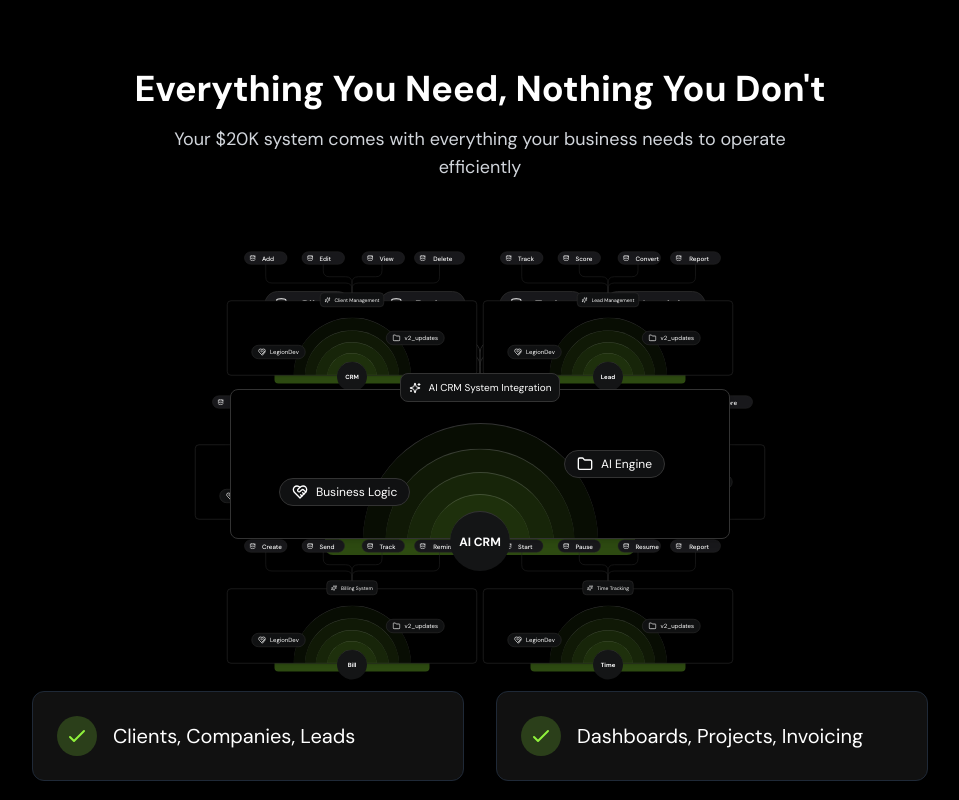
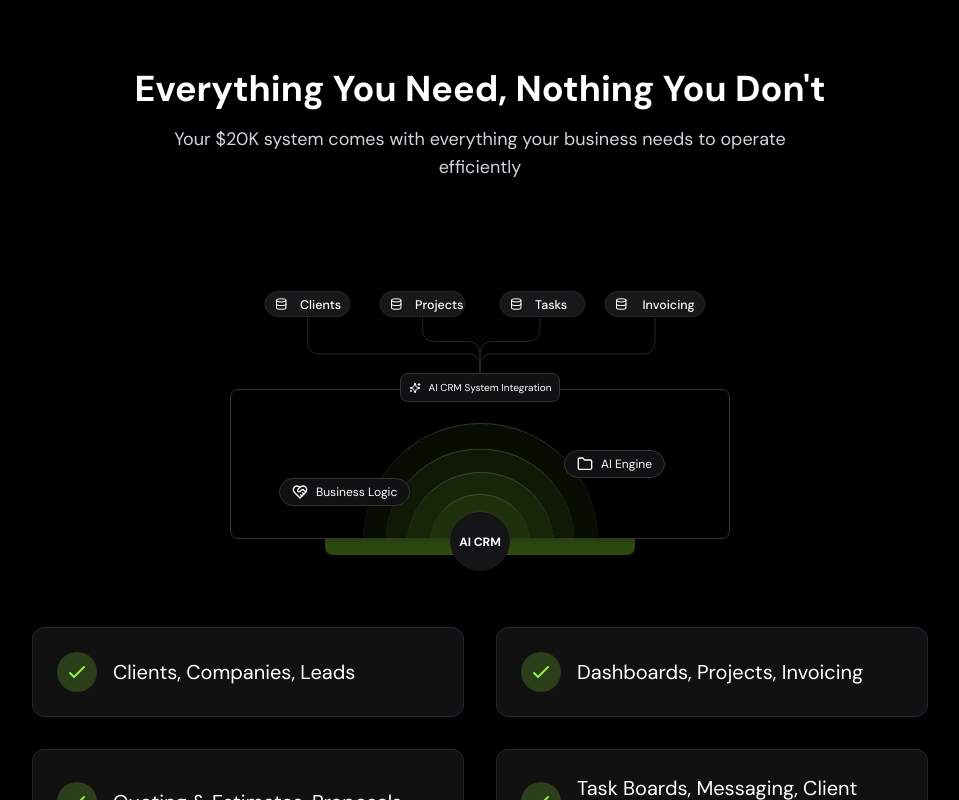
Before and after one commit to adamfromAPGsoftware/apg-lander, a React (Vite) app: page / in a window 1280 px wide. Shown: the part 4400-5200 px from the top of the page, without its empty margins (160-1119 px from the left). Built offline with nearby package versions, Linux system fonts and the light colour scheme.

Commit message:
Reverted to commit e0ae2d49deec379f7579cdec0de3ba0b57fa8adb

```diff
--- a/src/components/Features.tsx
+++ b/src/components/Features.tsx
@@ -1,7 +1,6 @@
 
 import React from 'react';
 import DatabaseWithRestApi from "@/components/ui/database-with-rest-api";
-import { Users, TrendingUp, ListChecks, Receipt, FileText, Truck, Wallet, Clock, Currency } from "lucide-react";
 
 const Features = () => {
   const featuresList = [
@@ -11,20 +10,6 @@ const Features = () => {
     "Task Boards, Messaging, Client Portals",
     "Vector DB Sync, AI Agents Ready",
     "First Bi-Weekly Sprint included"
-  ];
-
-  // Define the list of nodes feeding into the AI CRM
-  const crmNodes = [
-    { name: "Clients", icon: <Users size={16} /> },
-    { name: "Leads", icon: <TrendingUp size={16} /> },
-    { name: "Tasks", icon: <ListChecks size={16} /> },
-    { name: "Invoices", icon: <Receipt size={16} /> },
-    { name: "Proposals", icon: <FileText size={16} /> },
-    { name: "Scope Docs", icon: <FileText size={16} /> },
-    { name: "Transactions", icon: <Currency size={16} /> },
-    { name: "Suppliers", icon: <Truck size={16} /> },
-    { name: "Bills", icon: <Wallet size={16} /> },
-    { name: "Timesheets", icon: <Clock size={16} /> },
   ];
 
   return (
@@ -37,8 +22,6 @@ const Features = () => {
       </div>
 
       <div className="flex flex-col items-center mb-12">
-        {/* Central AI CRM System */}
-        <div className="relative mb-16">
         <DatabaseWithRestApi
           title="AI CRM System Integration"
           circleText="AI CRM"
@@ -54,98 +37,6 @@ const Features = () => {
             second: "AI Engine"
           }}
         />
-
-          {/* Surrounding node components */}
-          <div className="absolute -top-24 -left-32">
-            <DatabaseWithRestApi
-              className="scale-50"
-              circleText="CRM"
-              title="Client Management"
-              lightColor="#6E59A5"
-              badgeTexts={{
-                first: "Add",
-                second: "Edit",
-                third: "View",
-                fourth: "Delete"
-              }}
-            />
-          </div>
-
-          <div className="absolute -top-24 -right-32">
-            <DatabaseWithRestApi
-              className="scale-50"
-              circleText="Lead"
-              title="Lead Management"
-              lightColor="#F97316"
-              badgeTexts={{
-                first: "Track",
-                second: "Score",
-                third: "Convert",
-                fourth: "Report"
-              }}
-            />
-          </div>
-
-          <div className="absolute top-12 -left-40">
-            <DatabaseWithRestApi
-              className="scale-50"
-              circleText="Task"
-              title="Task Management"
-              lightColor="#0EA5E9"
-              badgeTexts={{
-                first: "Create",
-                second: "Assign",
-                third: "Update",
-                fourth: "Complete"
-              }}
-            />
-          </div>
-
-          <div className="absolute top-12 -right-40">
-            <DatabaseWithRestApi
-              className="scale-50"
-              circleText="Doc"
-              title="Document Management"
-              lightColor="#D946EF"
-              badgeTexts={{
-                first: "Create",
-                second: "Share",
-                third: "Sign",
-                fourth: "Store"
-              }}
-            />
-          </div>
-
-          <div className="absolute top-48 -left-32">
-            <DatabaseWithRestApi
-              className="scale-50"
-              circleText="Bill"
-              title="Billing System"
-              lightColor="#8B5CF6"
-              badgeTexts={{
-                first: "Create",
-                second: "Send",
-                third: "Track",
-                fourth: "Remind"
-              }}
-            />
-          </div>
-
-          <div className="absolute top-48 -right-32">
-            <DatabaseWithRestApi
-              className="scale-50"
-              circleText="Time"
-              title="Time Tracking"
-              lightColor="#1EAEDB"
-              badgeTexts={{
-                first: "Start",
-                second: "Pause",
-                third: "Resume",
-                fourth: "Report"
-              }}
-            />
-          </div>
-        </div>
       </div>
 
       <div className="grid md:grid-cols-2 gap-8 max-w-4xl mx-auto">
```
Lines whose indentation alone changed are shown as unchanged.
